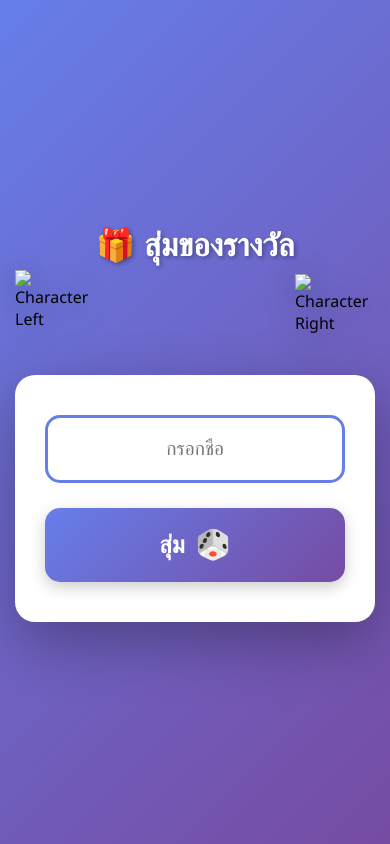
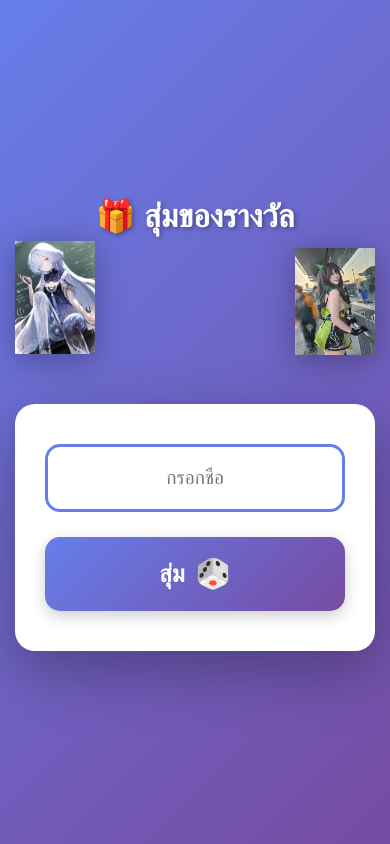
Before and after one commit to MarayuSensei/christmasrandom, a plain HTML site: page index.html in a window 390 px wide. Drawn offline with Linux system fonts and the light colour scheme; no server answers.

Commit message:
Fix character image paths in index.html
Updated character images for mobile and desktop views.

```diff
--- a/index.html
+++ b/index.html
@@ -13,17 +13,17 @@
         <!-- ตัวละครบนมือถือ -->
         <div class="characters-mobile">
             <div class="character-left-mobile">
-                <img src="images/imagecharacterleft.png" alt="Character Left">
+                <img src="images/imageschar_left.png" alt="Character Left">
             </div>
             <div class="character-right-mobile">
-                <img src="images/imagecharacterright.png" alt="Character Right">
+                <img src="images/imageschar_right.png" alt="Character Right">
             </div>
         </div>
 
         <div class="main-section">
             <!-- ตัวละครซ้าย (คอมพิวเตอร์) -->
             <div class="character-left character-desktop">
-                <img src="images/imagecharacterleft.png" alt="Character Left">
+                <img src="images/imageschar_left.png" alt="Character Left">
             </div>
 
             <!-- ส่วนกลาง -->
@@ -45,7 +45,7 @@
 
             <!-- ตัวละครขวา (คอมพิวเตอร์) -->
             <div class="character-right character-desktop">
-                <img src="images/imagecharacterright.png" alt="Character Right">
+                <img src="images/imageschar_right.png" alt="Character Right">
             </div>
         </div>
     </div>
```
